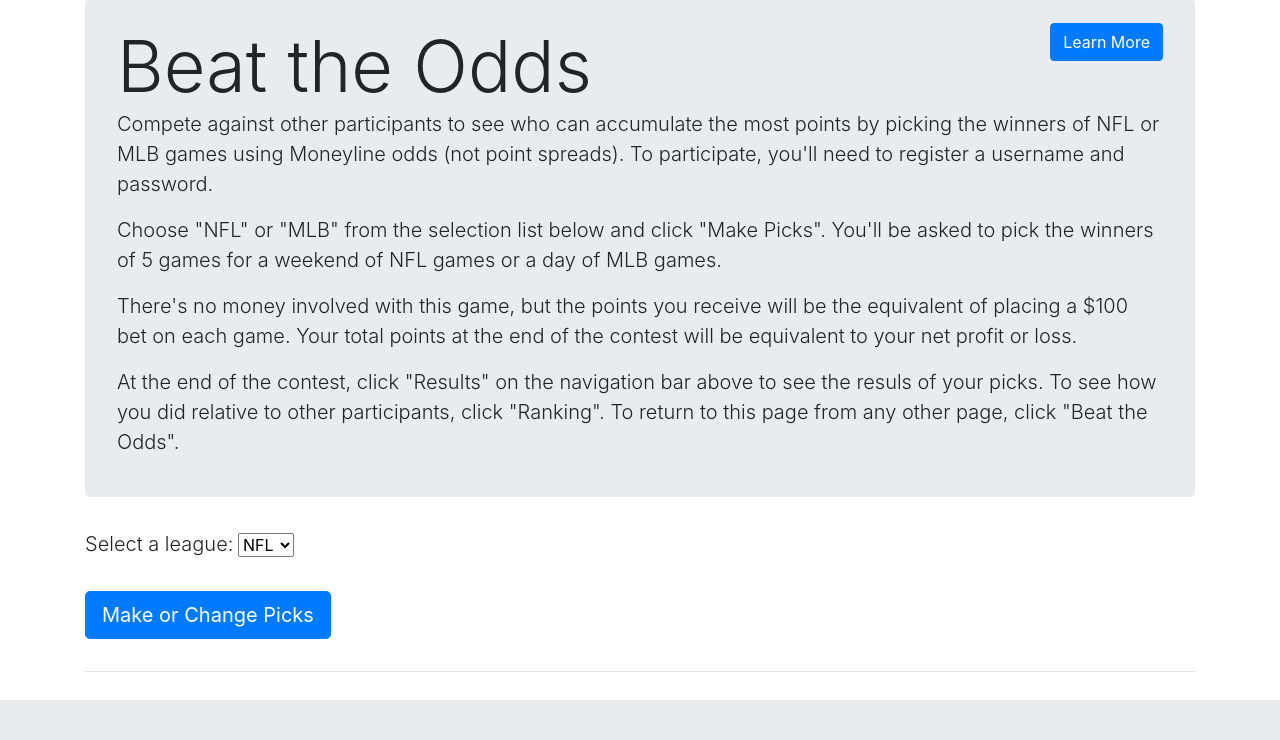
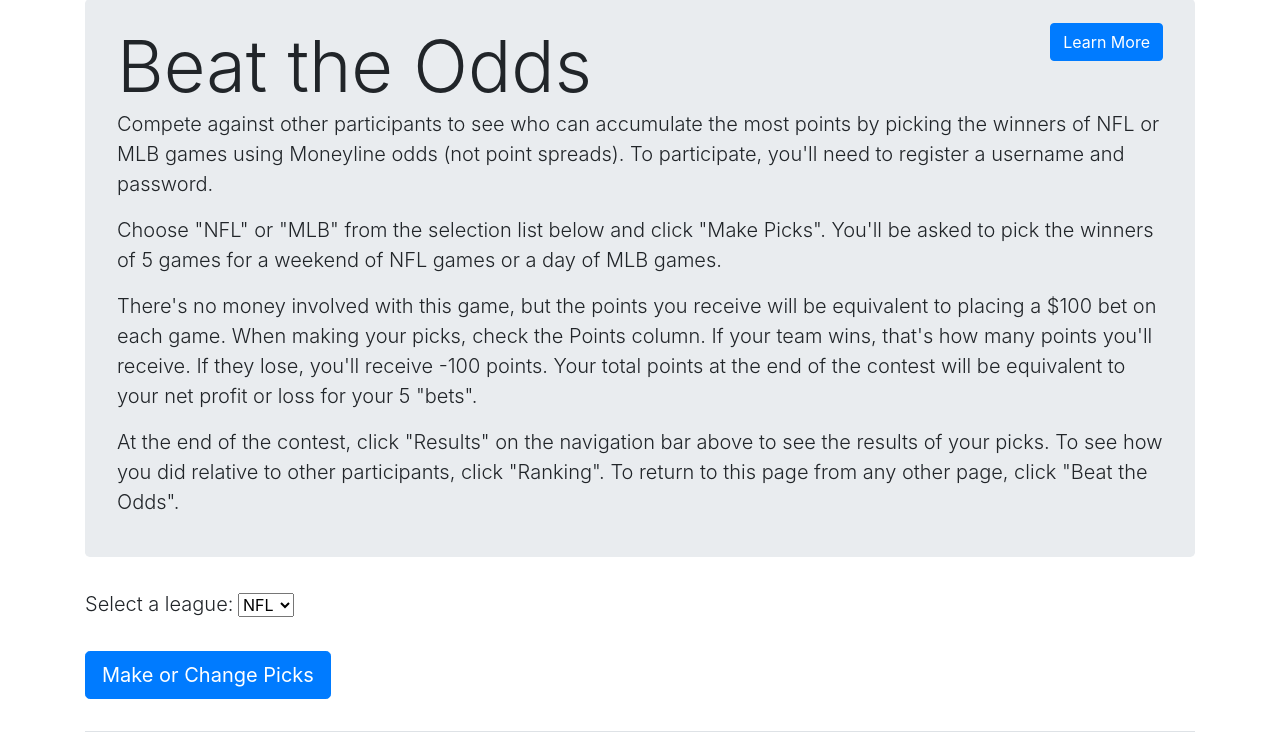
Before and after one commit to faganjj/faganweb, a Django app: page /beat-the-odds/ in a window 1280 px wide. Shown: the part 100-840 px from the top of the page. Before the commit the page ends 800 px from the top, so only its background shows below. Run offline with Django 4.2, Linux system fonts and the light colour scheme; data comes from the database, SQL or seed files in the repository; parts of the project's set-up code (start-up, migrations or seed data) failed here and were passed over; some libraries are stand-ins or nearby versions.

Commit message:
Clean up the instructions on the home page

```diff
--- a/beat_the_odds/templates/beat_the_odds/index.html
+++ b/beat_the_odds/templates/beat_the_odds/index.html
@@ -68,12 +68,15 @@
   		games.</p>
 
   	<p class="lead">There's no money involved with this game, but
-  		the points you receive will be the equivalent of placing a
-  		$100 bet on each game.  Your total points at the end of the
-  		contest will be equivalent to your net profit or loss.</p>
+  		the points you receive will be equivalent to placing a $100 bet
+  		on each game.  When making your picks, check the Points
+  		column. If your team wins, that's how many points you'll receive.
+  		If they lose, you'll receive -100 points.  Your total points at
+  		the end of the contest will be equivalent to your net profit or
+  		loss for your 5 "bets".</p>
 
   	<p class="lead">At the end of the contest, click "Results" on
-  		the navigation bar above to see the resuls of your picks.  To
+  		the navigation bar above to see the results of your picks.  To
   		see how you did relative to other participants, click
   		"Ranking".  To return to this page from any other page, click
   		"Beat the Odds".</p>
```
